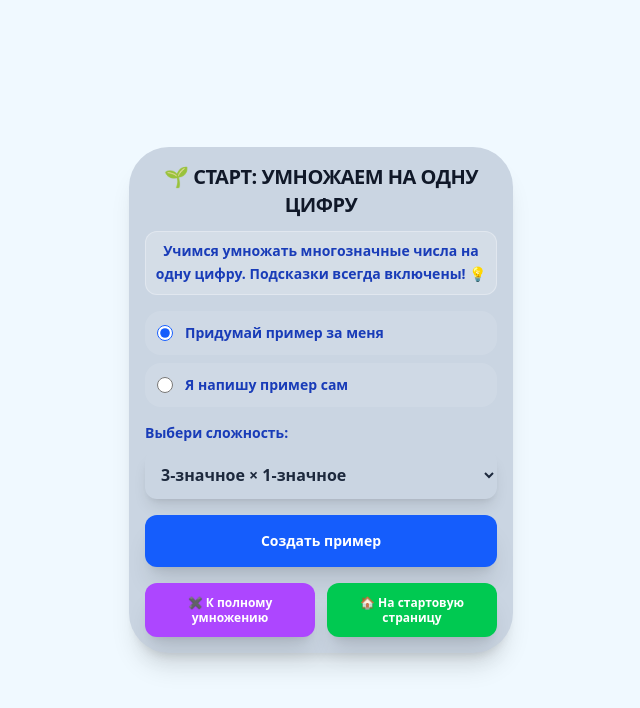
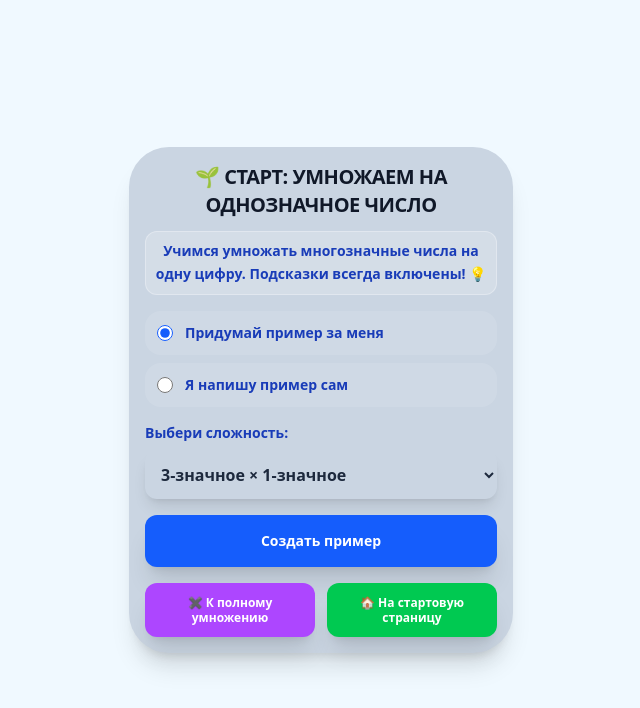
Before and after one commit to Tzsharipov/math-trainer, a website built with Vite: page basics.html in a window 1280 px wide. Shown: the whole page, without its empty margins (319-959 px from the left). Built offline with nearby package versions, Linux system fonts and the light colour scheme; sample sign-in values are in the browser's storage.

Commit message:
change for app.html  basics.html 04.03.26  16:05

```diff
--- a/app.html
+++ b/app.html
@@ -557,7 +557,7 @@
       <div class="center-button-wrapper">
         <div class="center-btn" onclick="window.location.href='basics.html'">
           <span class="center-btn-emoji">🌱</span>
-          <span class="center-btn-text">СТАРТ:<br>УМНОЖАЕМ НА<br>ОДНУ ЦИФРУ</span>
+          <span class="center-btn-text">СТАРТ:<br>УМНОЖАЕМ НА<br>ОДНОЗНАЧНОЕ ЧИСЛО</span>
         </div>
       </div>
     </div>
--- a/basics.html
+++ b/basics.html
@@ -4,7 +4,7 @@
   <meta charset="UTF-8" />
   <meta name="viewport" content="width=device-width, initial-scale=1.0" />
   <script src="metrika.js"></script>
-  <title>Старт: Умножаем на одну цифру</title>
+  <title>Старт: Умножаем на однозначное число</title>
 
   <!-- Проверка авторизации -->
   <script>
@@ -102,7 +102,7 @@
 
   <!-- Панель настроек (показывается в начале) -->
   <aside id="settingsPanel" class="w-full max-w-sm bg-slate-300 p-4 rounded-[2.5rem] shadow-xl text-white">
-    <h1 class="text-xl font-black mb-3 uppercase tracking-tight text-gray-900 text-center">🌱 Старт: Умножаем на одну цифру</h1>
+    <h1 class="text-xl font-black mb-3 uppercase tracking-tight text-gray-900 text-center">🌱 Старт: Умножаем на однозначное число</h1>
 
     <!-- Информация о модуле -->
     <div class="bg-white/20 rounded-xl p-2 mb-4 font-bold border border-white/30 leading-relaxed text-blue-800 text-center" style="font-size: clamp(11px, 2vw, 14px);">
@@ -157,7 +157,7 @@
   <!-- Рабочая область (скрыта в начале) -->
   <div id="workspace" class="hidden flex-col items-center">
     <!-- Заголовок модуля -->
-    <h2 class="text-lg md:text-2xl font-bold text-gray-900 uppercase tracking-tight mb-3 md:mb-6">🌱 Умножаем на одно число</h2>
+    <h2 class="text-lg md:text-2xl font-bold text-gray-900 uppercase tracking-tight mb-3 md:mb-6">🌱 Умножаем на однозначное число</h2>
 
     <!-- Всплывающая подсказка БЕЗ стрелок -->
     <div id="hintPopup" class="hidden relative mb-4">
```
